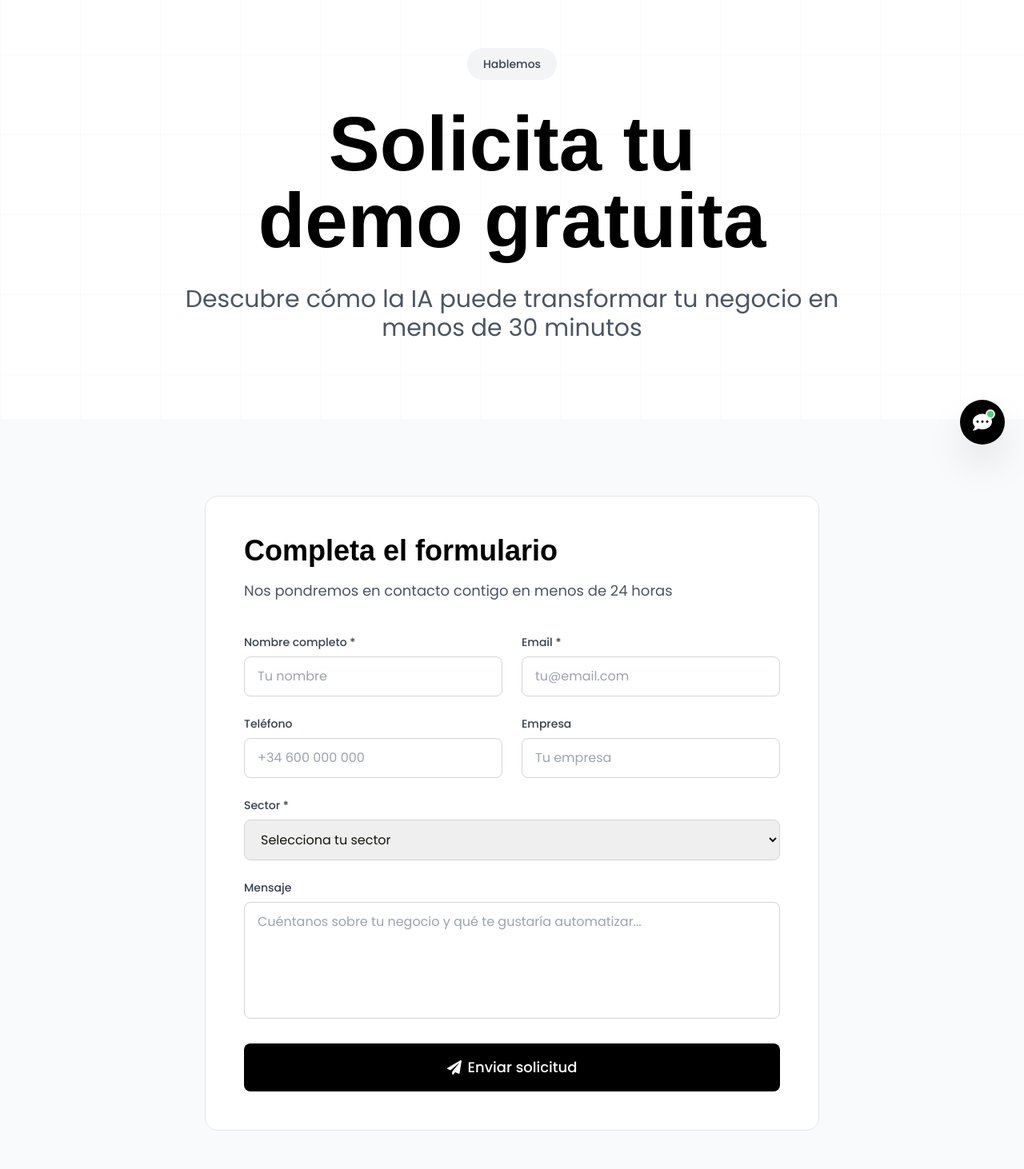
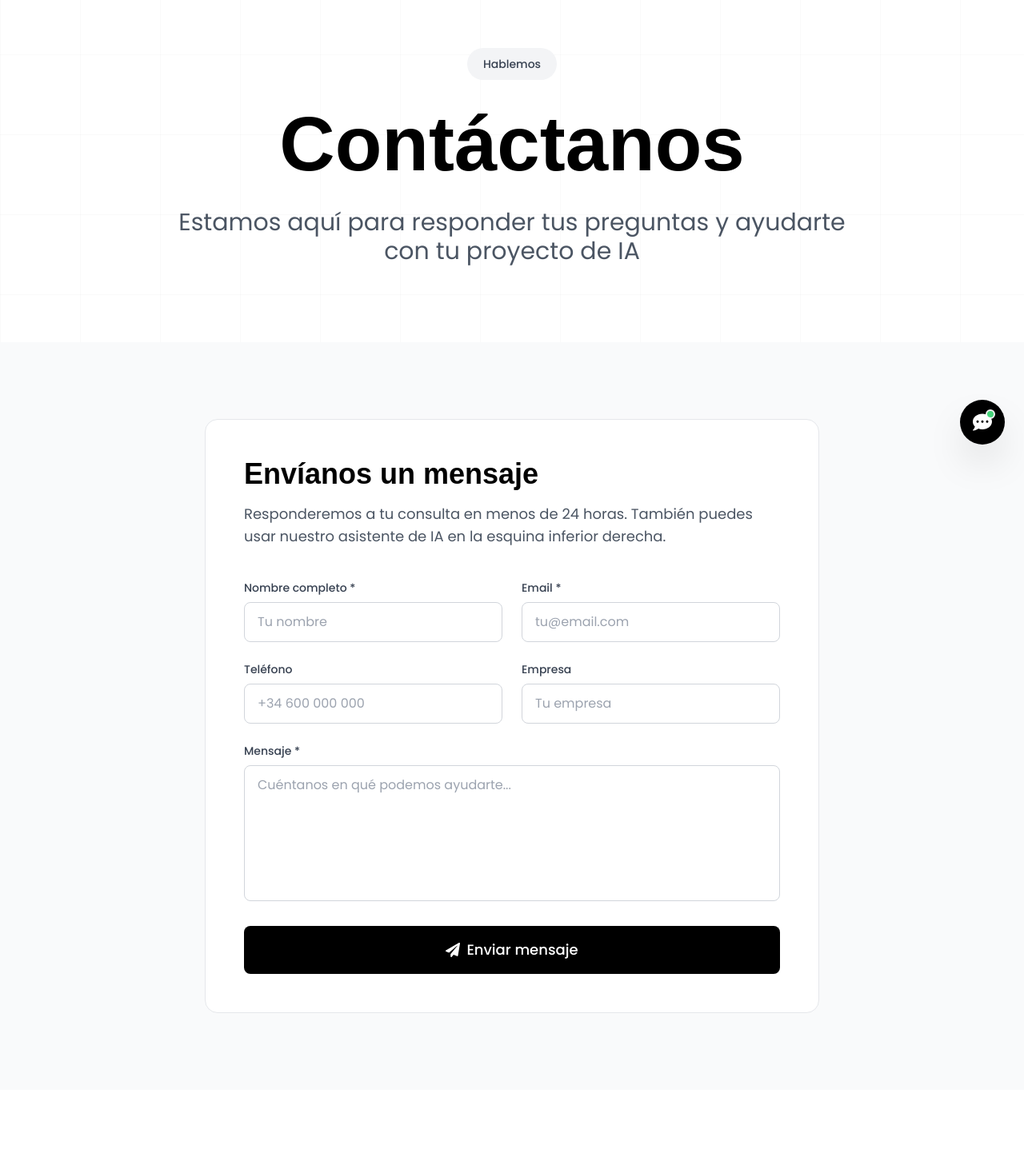
Before and after one commit to Aguti1902/nexgent-nueva-web, a Next.js app: page /contacto in a window 1280 px wide. Shown: the part 220-1682 px from the top of the page at 80% size. Built offline with nearby package versions, Linux system fonts and the light colour scheme; a web font is replaced by a local one.

Commit message:
Fix: Add dual Y-axis to no-shows chart and simplify contact page

```diff
--- a/app/casos-exito/clínica-nova-dental/page.tsx
+++ b/app/casos-exito/clínica-nova-dental/page.tsx
@@ -217,12 +217,16 @@ export default function ClinicaDentalCaseStudy() {
                 <LineChart data={citasEvolution}>
                   <CartesianGrid strokeDasharray="3 3" stroke="#e5e7eb" />
                   <XAxis dataKey="mes" stroke="#6b7280" />
-                  <YAxis stroke="#6b7280" />
+                  <YAxis yAxisId="left" stroke="#10b981" label={{ value: 'Citas', angle: -90, position: 'insideLeft' }} />
+                  <YAxis yAxisId="right" orientation="right" stroke="#ef4444" label={{ value: 'No-Shows (%)', angle: 90, position: 'insideRight' }} domain={[0, 25]} />
                   <Tooltip
-                    contentStyle={{ backgroundColor: '#1f2937', border: 'none', borderRadius: '8px', color: '#fff' }}
+                    contentStyle={{ backgroundColor: '#1f2937', border: 'none', borderRadius: '8px' }}
+                    itemStyle={{ color: '#fff' }}
+                    labelStyle={{ color: '#fff' }}
                   />
                   <Legend />
                   <Line
+                    yAxisId="left"
                     type="monotone"
                     dataKey="citas"
                     stroke="#10b981"
@@ -231,6 +235,7 @@ export default function ClinicaDentalCaseStudy() {
                     dot={{ fill: '#10b981', r: 6 }}
                   />
                   <Line
+                    yAxisId="right"
                     type="monotone"
                     dataKey="noShows"
                     stroke="#ef4444"
--- a/app/contacto/page.tsx
+++ b/app/contacto/page.tsx
@@ -5,9 +5,9 @@ import ContactInfo from '@/components/contact/ContactInfo'
 import FAQSection from '@/components/contact/FAQSection'
 
 export const metadata: Metadata = {
-  title: 'Contacto - NexGent | Solicita tu Demo Gratuita',
-  description: 'Contacta con NexGent y descubre cómo los agentes de IA pueden transformar tu negocio. Demo gratuita sin compromiso.',
-  keywords: 'contacto NexGent, demo IA, solicitar información, agentes IA empresas',
+  title: 'Contacto - NexGent | Hablemos de tu Proyecto',
+  description: 'Contacta con NexGent para consultas, presupuestos o información sobre nuestros servicios de IA. Estamos aquí para ayudarte.',
+  keywords: 'contacto NexGent, consultas IA, presupuesto IA, información agentes IA',
 }
 
 export default function ContactoPage() {
--- a/components/contact/ContactForm.tsx
+++ b/components/contact/ContactForm.tsx
@@ -11,7 +11,6 @@ export default function ContactForm() {
     email: '',
     telefono: '',
     empresa: '',
-    sector: '',
     mensaje: '',
   })
 
@@ -37,25 +36,12 @@ export default function ContactForm() {
         email: '',
         telefono: '',
         empresa: '',
-        sector: '',
         mensaje: '',
       })
 
       setTimeout(() => setSubmitStatus('idle'), 5000)
     }, 1500)
   }
-
-  const sectores = [
-    'Salones de Belleza',
-    'Clínicas y Salud',
-    'Gimnasios y Fitness',
-    'Restaurantes',
-    'Retail',
-    'Hoteles y Turismo',
-    'Educación',
-    'Servicios Profesionales',
-    'Otro',
-  ]
 
   return (
     <section className="py-24 bg-gray-50">
@@ -69,10 +55,10 @@ export default function ContactForm() {
             className="bg-white rounded-2xl p-12 border border-gray-200"
           >
             <h2 className="font-monda text-4xl font-bold text-black mb-4">
-              Completa el formulario
+              Envíanos un mensaje
             </h2>
             <p className="text-gray-600 mb-10 text-lg">
-              Nos pondremos en contacto contigo en menos de 24 horas
+              Responderemos a tu consulta en menos de 24 horas. También puedes usar nuestro asistente de IA en la esquina inferior derecha.
             </p>
 
             <form onSubmit={handleSubmit} className="space-y-6">
@@ -140,41 +126,22 @@ export default function ContactForm() {
 
               <div>
                 <label className="block text-sm font-medium text-gray-700 mb-2">
-                  Sector *
-                </label>
-                <select
-                  name="sector"
-                  value={formData.sector}
-                  onChange={handleChange}
-                  required
-                  className="w-full px-4 py-3 border border-gray-300 rounded-lg focus:ring-2 focus:ring-black focus:border-black transition-all"
-                >
-                  <option value="">Selecciona tu sector</option>
-                  {sectores.map((sector) => (
-                    <option key={sector} value={sector}>
-                      {sector}
-                    </option>
-                  ))}
-                </select>
-              </div>
-
-              <div>
-                <label className="block text-sm font-medium text-gray-700 mb-2">
-                  Mensaje
+                  Mensaje *
                 </label>
                 <textarea
                   name="mensaje"
                   value={formData.mensaje}
                   onChange={handleChange}
-                  rows={5}
+                  required
+                  rows={6}
                   className="w-full px-4 py-3 border border-gray-300 rounded-lg focus:ring-2 focus:ring-black focus:border-black transition-all resize-none"
-                  placeholder="Cuéntanos sobre tu negocio y qué te gustaría automatizar..."
+                  placeholder="Cuéntanos en qué podemos ayudarte..."
                 />
               </div>
 
               {submitStatus === 'success' && (
                 <div className="bg-green-50 border border-green-200 text-green-800 px-6 py-4 rounded-lg">
-                  ¡Mensaje enviado correctamente! Nos pondremos en contacto contigo pronto.
+                  ¡Mensaje enviado! Te responderemos pronto.
                 </div>
               )}
 
@@ -188,7 +155,7 @@ export default function ContactForm() {
                 {isSubmitting ? 'Enviando...' : (
                   <>
                     <FaPaperPlane className="mr-2" />
-                    Enviar solicitud
+                    Enviar mensaje
                   </>
                 )}
               </Button>
--- a/components/contact/ContactHero.tsx
+++ b/components/contact/ContactHero.tsx
@@ -21,13 +21,11 @@ export default function ContactHero() {
           </div>
 
           <h1 className="font-monda text-6xl md:text-7xl lg:text-8xl font-bold mb-8 text-black leading-[1.1]">
-            Solicita tu
-            <br />
-            demo gratuita
+            Contáctanos
           </h1>
 
           <p className="text-2xl md:text-3xl text-gray-600 leading-relaxed max-w-4xl mx-auto">
-            Descubre cómo la IA puede transformar tu negocio en menos de 30 minutos
+            Estamos aquí para responder tus preguntas y ayudarte con tu proyecto de IA
           </p>
         </motion.div>
       </div>
```
